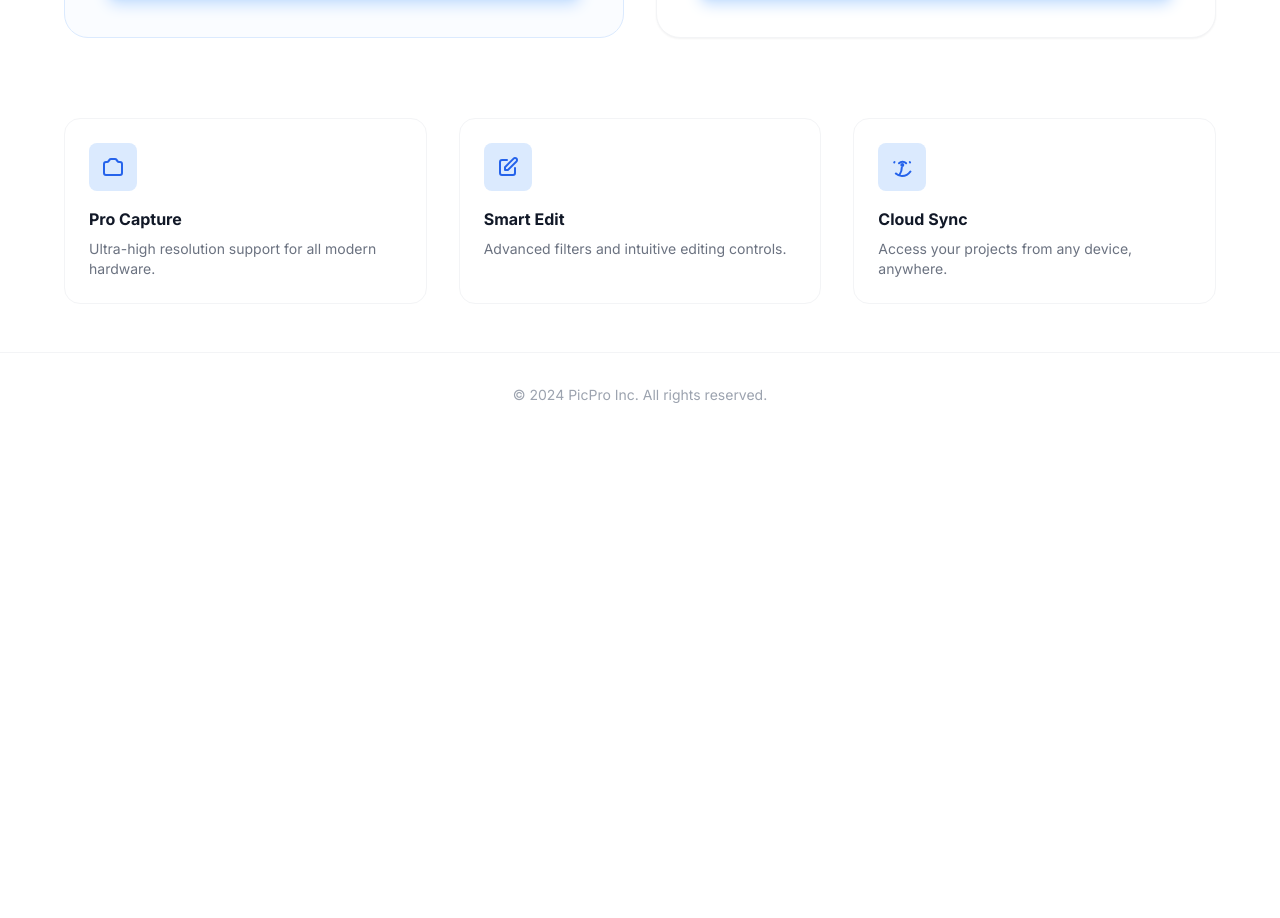
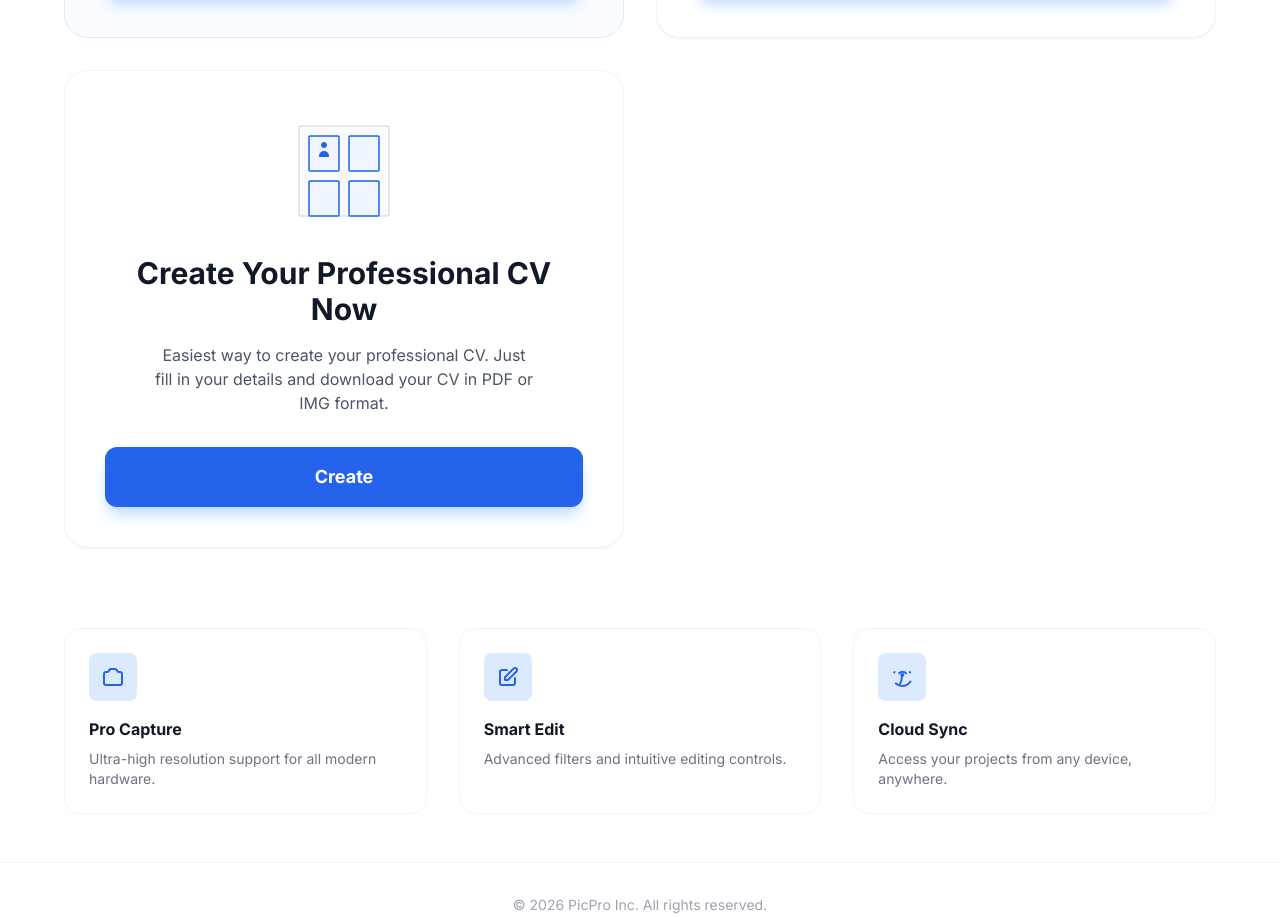
Before and after one commit to jishnusaji/propic, a plain HTML site: page index.html in a window 1280 px wide. Shown: the part 829-1747 px from the top of the page. Before the commit the page ends 1266 px from the top, so only its background shows below. Drawn offline with nearby package versions, Linux system fonts and the light colour scheme.

Commit message:
index.html

```diff
--- a/index.html
+++ b/index.html
@@ -149,6 +149,34 @@
                     </button>
                     </a>
                 </div>
+                <!--cv-->
+                 <div class="card-hover bg-white rounded-3xl p-8 md:p-10 border border-gray-100 shadow-sm flex flex-col justify-between h-full transition-all duration-300">
+                    <div>
+                        <!-- Theme Illustration: Passport Photos Sheet -->
+                        <div class="flex justify-center mb-6">
+                            <svg width="120" height="120" viewBox="0 0 120 120" fill="none" xmlns="http://www.w3.org/2000/svg">
+                                <rect x="15" y="15" width="90" height="90" rx="2" fill="#F8FAFC" stroke="#E2E8F0" stroke-width="2"/>
+                                <!-- 4 Passport Photo Slots -->
+                                <rect x="25" y="25" width="30" height="35" rx="1" fill="#EFF6FF" stroke="#2563EB" stroke-width="1.5"/>
+                                <rect x="65" y="25" width="30" height="35" rx="1" fill="#EFF6FF" stroke="#2563EB" stroke-width="1.5"/>
+                                <rect x="25" y="70" width="30" height="35" rx="1" fill="#EFF6FF" stroke="#2563EB" stroke-width="1.5"/>
+                                <rect x="65" y="70" width="30" height="35" rx="1" fill="#EFF6FF" stroke="#2563EB" stroke-width="1.5"/>
+                                <!-- Silhouette Icon in one slot -->
+                                <path d="M40 37C41.6569 37 43 35.6569 43 34C43 32.3431 41.6569 31 40 31C38.3431 31 37 32.3431 37 34C37 35.6569 38.3431 37 40 37Z" fill="#2563EB"/>
+                                <path d="M45 45V46H35V45C35 42.2386 37.2386 40 40 40C42.7614 40 45 42.2386 45 45Z" fill="#2563EB"/>
+                            </svg>
+                        </div>
+                        <h2 class="text-3xl font-bold text-gray-900 mb-4">Create Your Professional CV Now</h2>
+                        <p class="text-gray-600 mb-8 max-w-sm mx-auto">
+                            Easiest way to create your professional CV. Just fill in your details and download your CV in PDF or IMG format.
+                        </p>
+                    </div>
+                    <a href="/cv/">
+                    <button class="btn-primary px-12 py-4 rounded-xl text-lg font-bold w-full shadow-lg shadow-blue-200">
+                        Create
+                    </button>
+                    </a>
+                </div>
             </div>
 
             <!-- Features Quick View -->
@@ -180,7 +208,7 @@
 
     <!-- Footer -->
     <footer class="py-8 border-t border-gray-100 text-center">
-        <p class="text-gray-400 text-sm">© 2024 PicPro Inc. All rights reserved.</p>
+        <p class="text-gray-400 text-sm">© 2026 PicPro Inc. All rights reserved.</p>
     </footer>
 
     <script>
```
